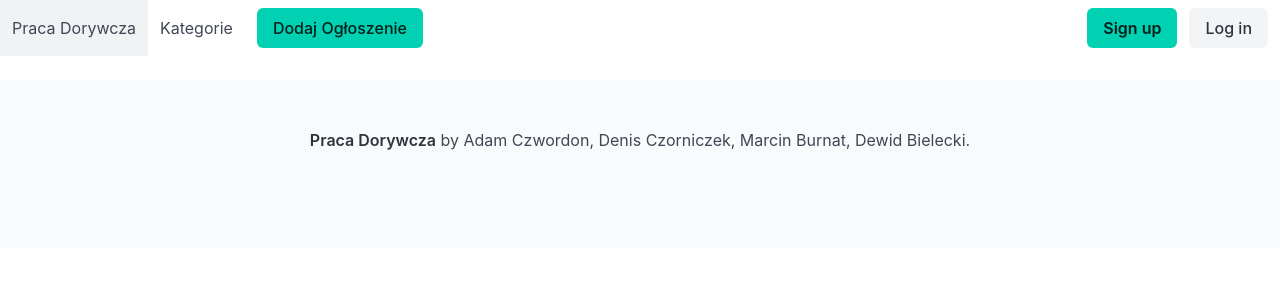
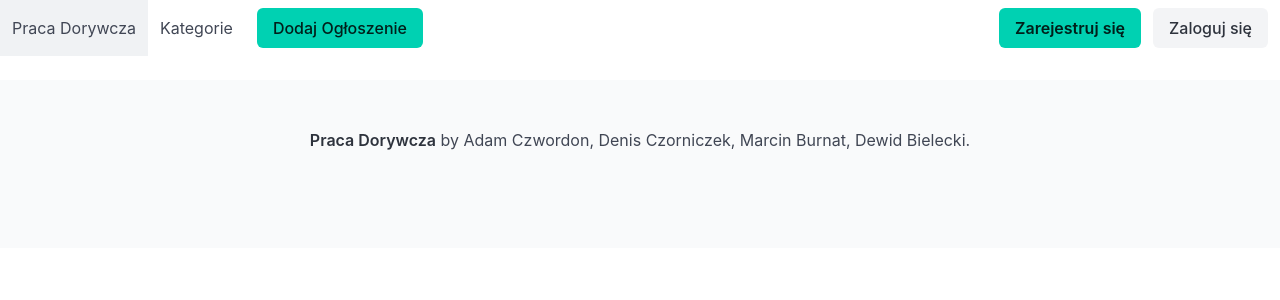
Before and after one commit to Smokolisz/praca-dorywcza, a PHP site: template app/resources/views/home/index.php in a window 1280 px wide. Shown: the top 300 px of the page. Run offline with PHP 8.4, Linux system fonts and the light colour scheme; the template is opened without the code that fills it, so the values that code supplies are empty.

Commit message:
PD-16 zmiana tekstu na polski

```diff
--- a/app/resources/views/layout/navbar/navbar.php
+++ b/app/resources/views/layout/navbar/navbar.php
@@ -53,10 +53,10 @@
             <div class="navbar-item">
                 <div class="buttons">
                     <a class="button is-primary">
-                        <strong>Sign up</strong>
+                        <strong>Zarejestruj się</strong>
                     </a>
                     <a class="button is-light">
-                        Log in
+                        Zaloguj się
                     </a>
                 </div>
             </div>
--- a/app/routes/routes.php
+++ b/app/routes/routes.php
@@ -6,3 +6,5 @@ use Slim\App;
 return function (App $app) {
     $app->get('/', [HomeController::class, 'index']);
 };
+
+//tutaj sie dodaje sciezki np.: /login ($app->get('/login', [HomeController::class, 'index']);)
```
